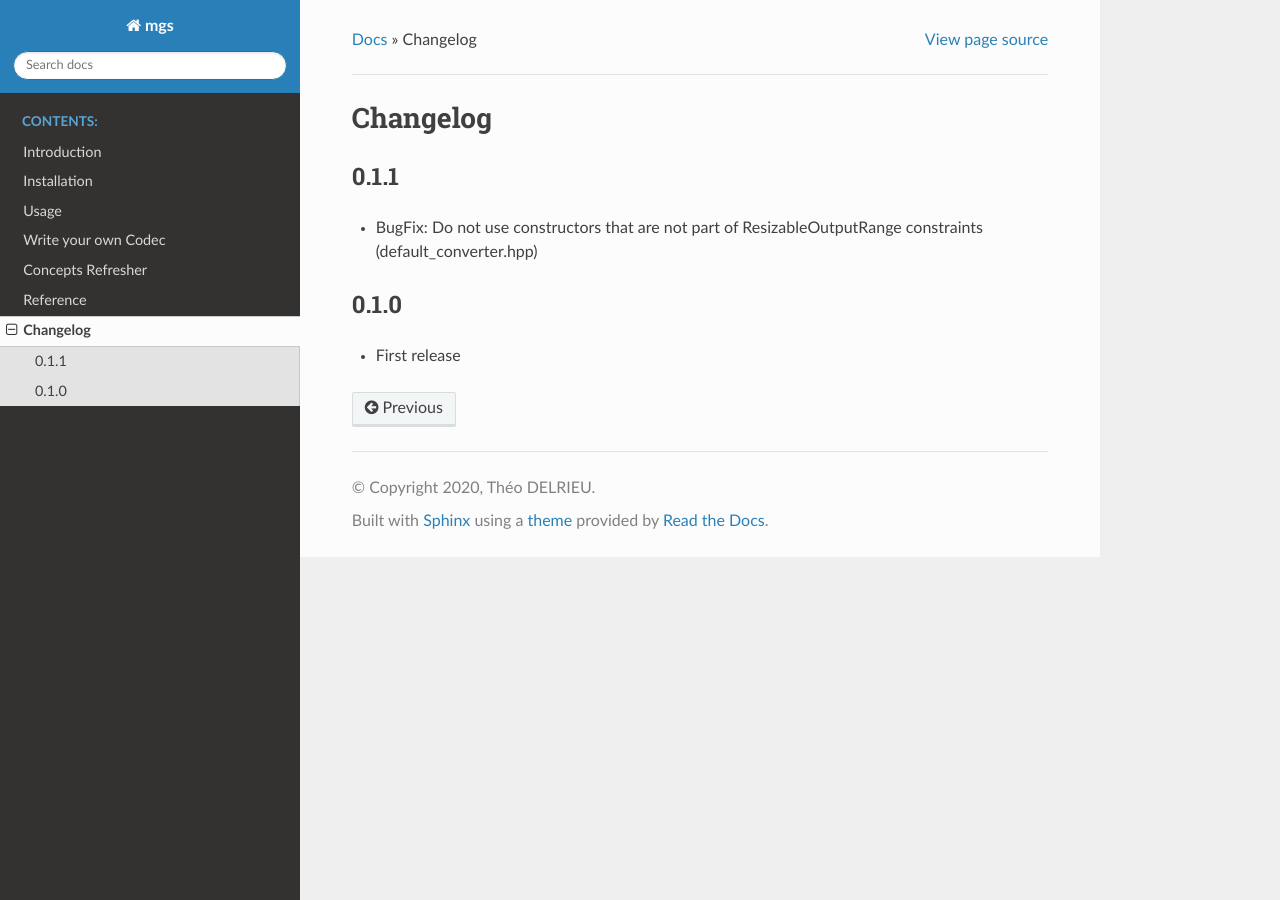
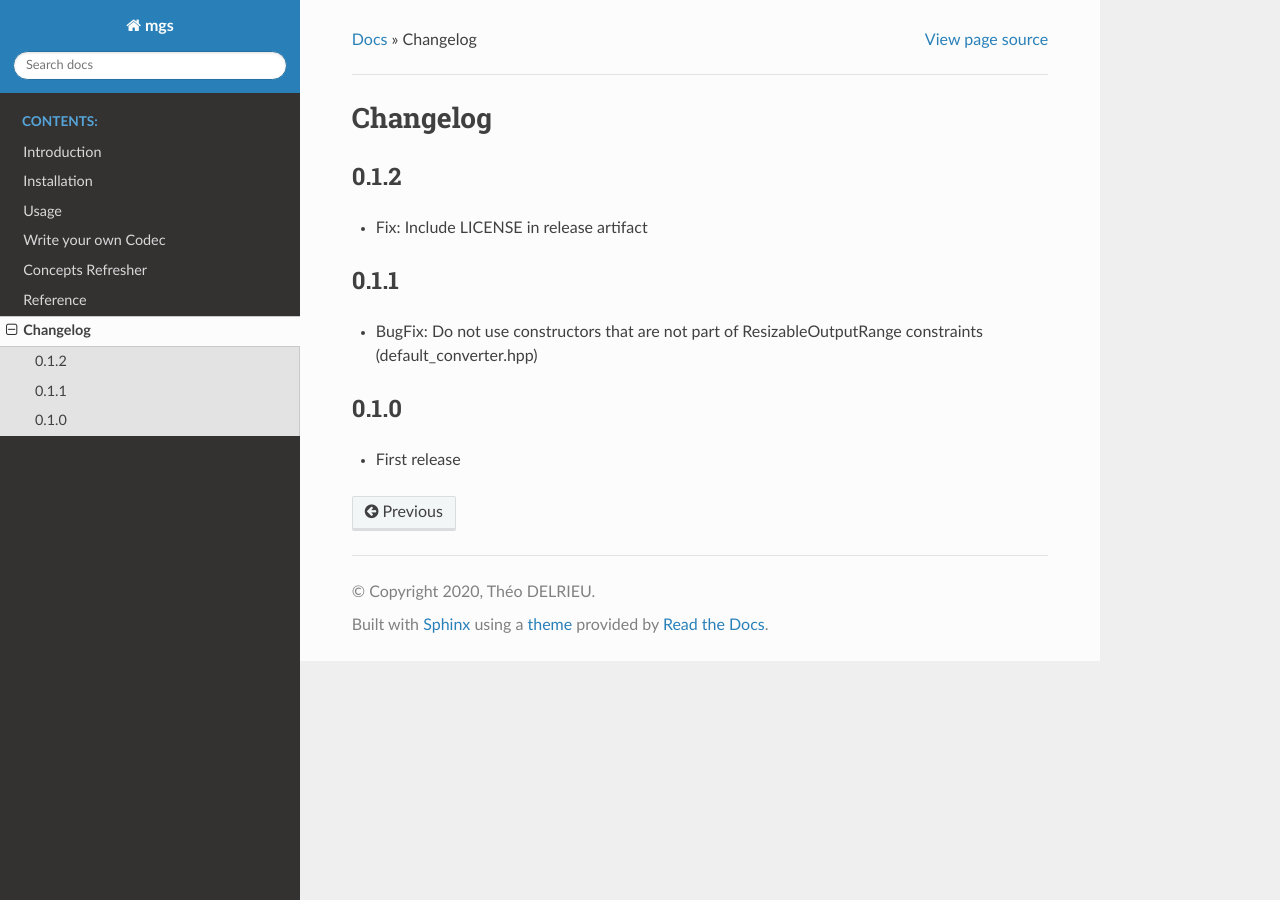
Before and after one commit to theodelrieu/mgs-docs, a Sphinx documentation site: the page built from source/changelog.rst, in a window 1280 px wide. Built offline with Sphinx 7.4.7 and the Read the Docs theme 2.0.0, drawn with Linux system fonts in a browser that asks for light colours.

Commit message:
changelog: add v0.1.2

```diff
--- a/source/changelog.rst
+++ b/source/changelog.rst
@@ -2,6 +2,11 @@
 
 Changelog
 =========
+
+0.1.2
+-----
+
+- Fix: Include LICENSE in release artifact
 
 0.1.1
 -----
```
